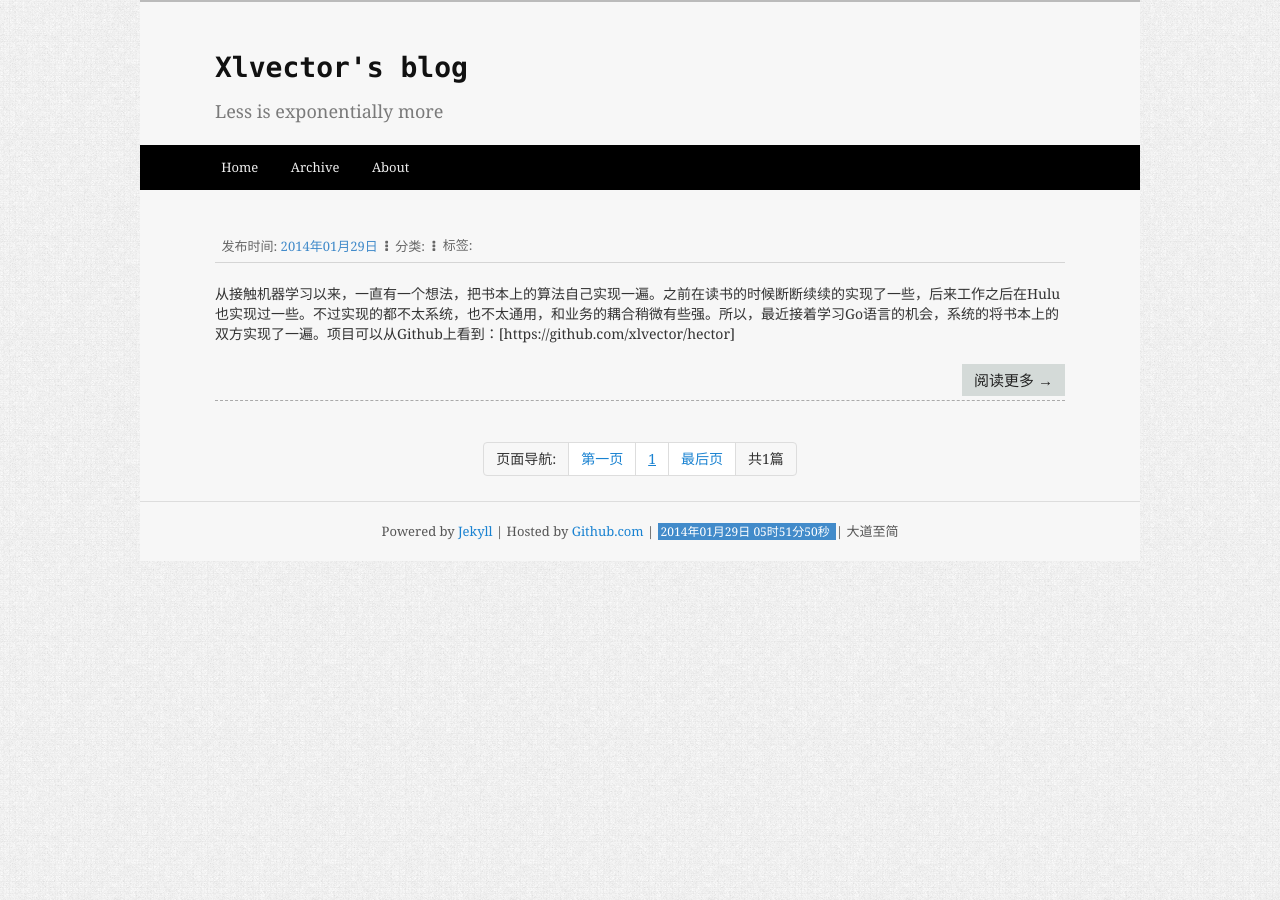
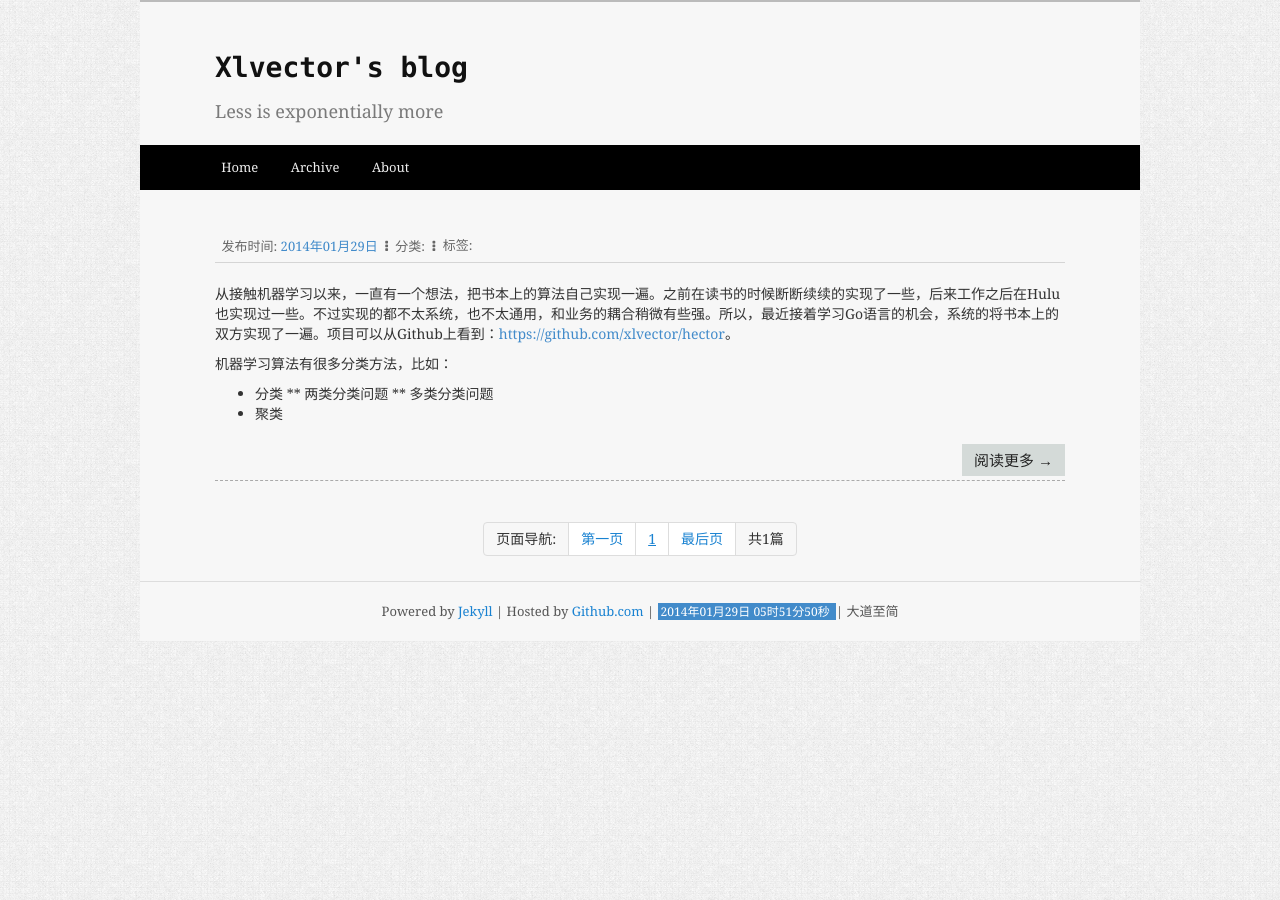
Before and after one commit to xlvector/xlvector.github.com, a Jekyll site: the page built from index.html, in a window 1280 px wide. Built offline with Jekyll 4.4.1, drawn with Linux system fonts in a browser that asks for light colours; Markdown is read by kramdown in place of the engine named in the settings; the list of posts is cut into pages by our own code.

Commit message:
blog: hector

```diff
--- a/_posts/2014-01-29-Hector-Golang-based-machine-learning-library.md
+++ b/_posts/2014-01-29-Hector-Golang-based-machine-learning-library.md
@@ -5,4 +5,10 @@
 tags: hector
 ---
 
-从接触机器学习以来，一直有一个想法，把书本上的算法自己实现一遍。之前在读书的时候断断续续的实现了一些，后来工作之后在Hulu也实现过一些。不过实现的都不太系统，也不太通用，和业务的耦合稍微有些强。所以，最近接着学习Go语言的机会，系统的将书本上的双方实现了一遍。项目可以从Github上看到：[https://github.com/xlvector/hector]
+从接触机器学习以来，一直有一个想法，把书本上的算法自己实现一遍。之前在读书的时候断断续续的实现了一些，后来工作之后在Hulu也实现过一些。不过实现的都不太系统，也不太通用，和业务的耦合稍微有些强。所以，最近接着学习Go语言的机会，系统的将书本上的双方实现了一遍。项目可以从Github上看到：[https://github.com/xlvector/hector](https://github.com/xlvector/hector)。
+
+机器学习算法有很多分类方法，比如：
+* 分类
+** 两类分类问题
+** 多类分类问题
+* 聚类
```
